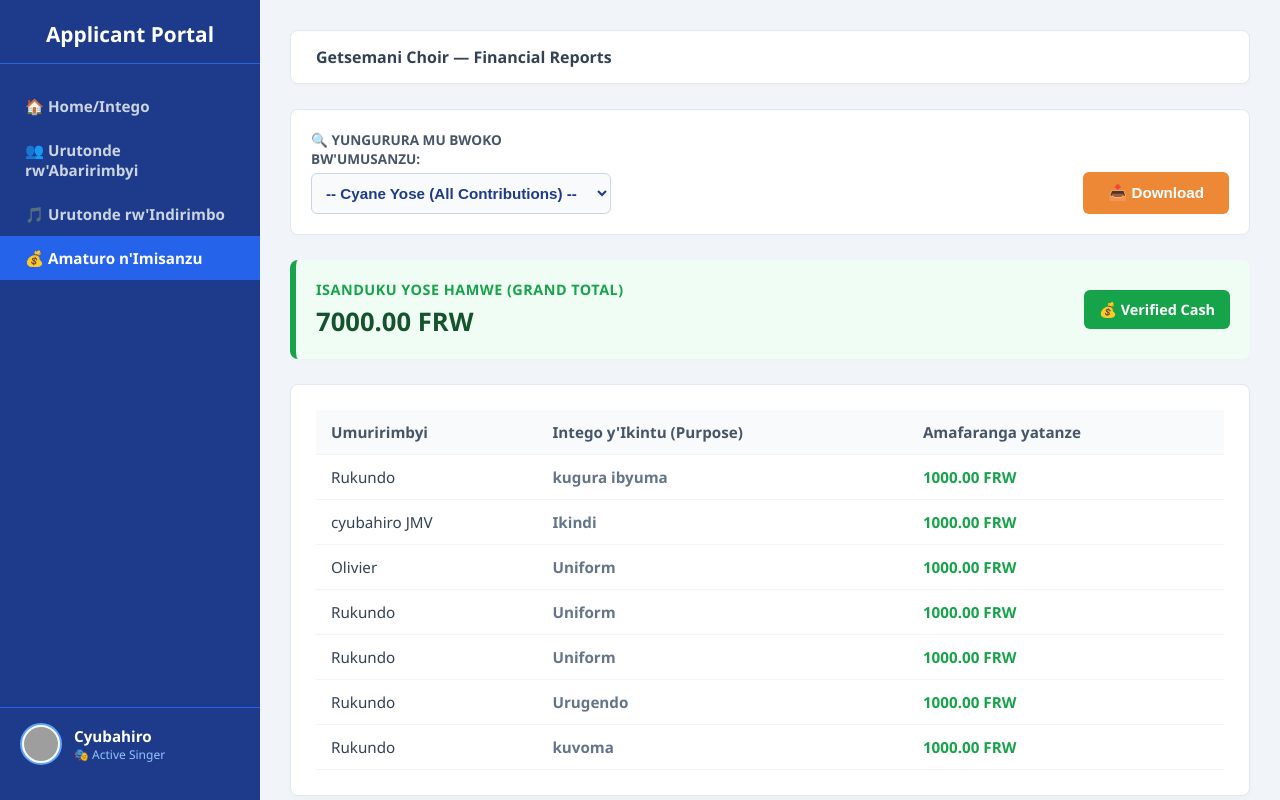
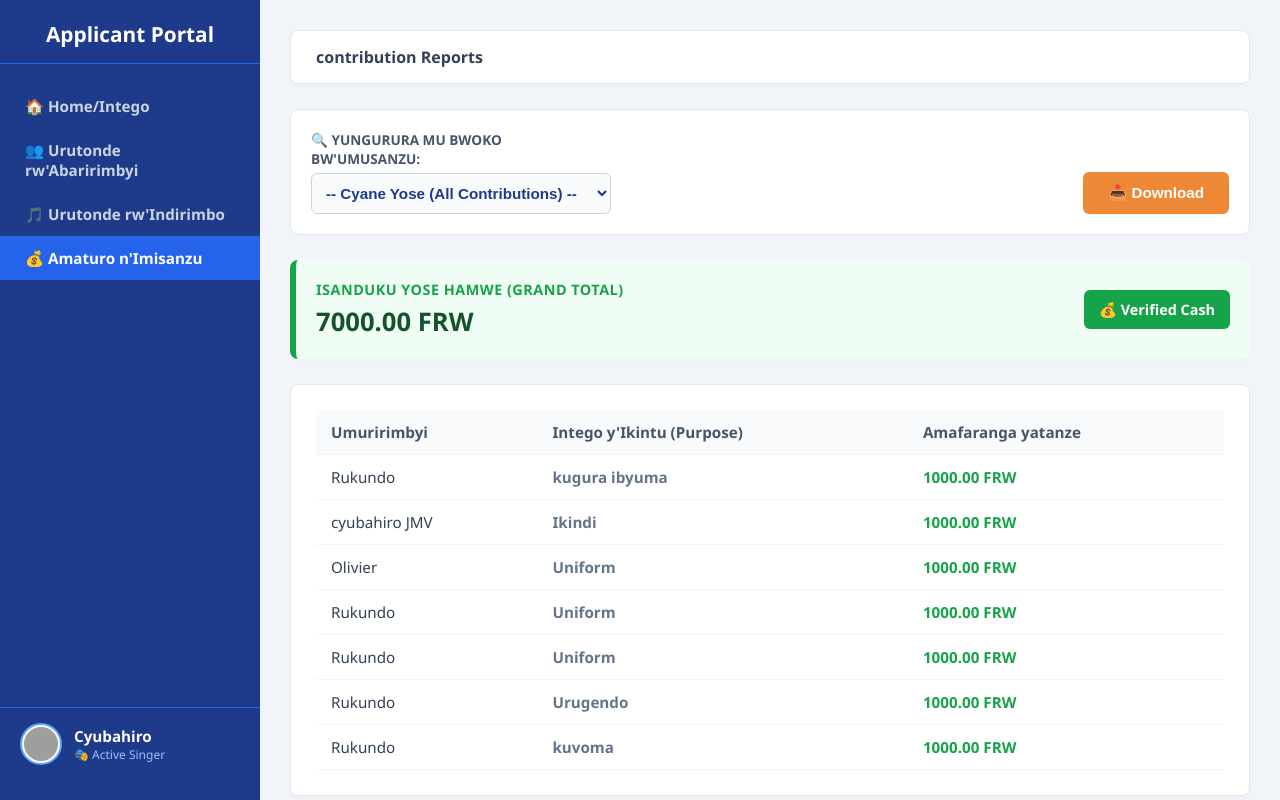
Before and after one commit to CyubahiroJMV/getsemani-choir-system, a Django app: page /contributions/ in a window 1280 px wide. Run offline with Django 5.2, Linux system fonts and the light colour scheme; a user stored in the database is signed in; data comes from the database, SQL or seed files in the repository; grey boxes are pictures that could not be loaded.

Commit message:
Add files via upload

```diff
--- a/choir_app/templates/choir_app/contributions.html
+++ b/choir_app/templates/choir_app/contributions.html
@@ -71,7 +71,7 @@
     <!-- ================= MAIN AREA IBURYO ================= -->
     <div class="main-content">
         <div class="top-navbar">
-            <div style="font-weight: bold; color: #334155;">Getsemani Choir — Financial Reports</div>
+            <div style="font-weight: bold; color: #334155;">contribution Reports</div>
         </div>
 
         <!-- FORM FILTER DROPDOWN POWERED BY DJANGO BACKEND FORCED ACTION -->
--- a/choir_app/templates/choir_app/members.html
+++ b/choir_app/templates/choir_app/members.html
@@ -49,7 +49,7 @@
 
         </div>
         <div class="content-card">
-            <h3>👥 Urutonde rw'Abaririmbyi bose b'Ishema</h3>
+            <h3>👥 Urutonde rw'Abaririmbyi bose </h3>
             <table>
                 <thead><tr><th>Amazina y'Umuririmbyi</th><th>Ijwi aririmba</th></tr></thead>
                 <tbody>
```
